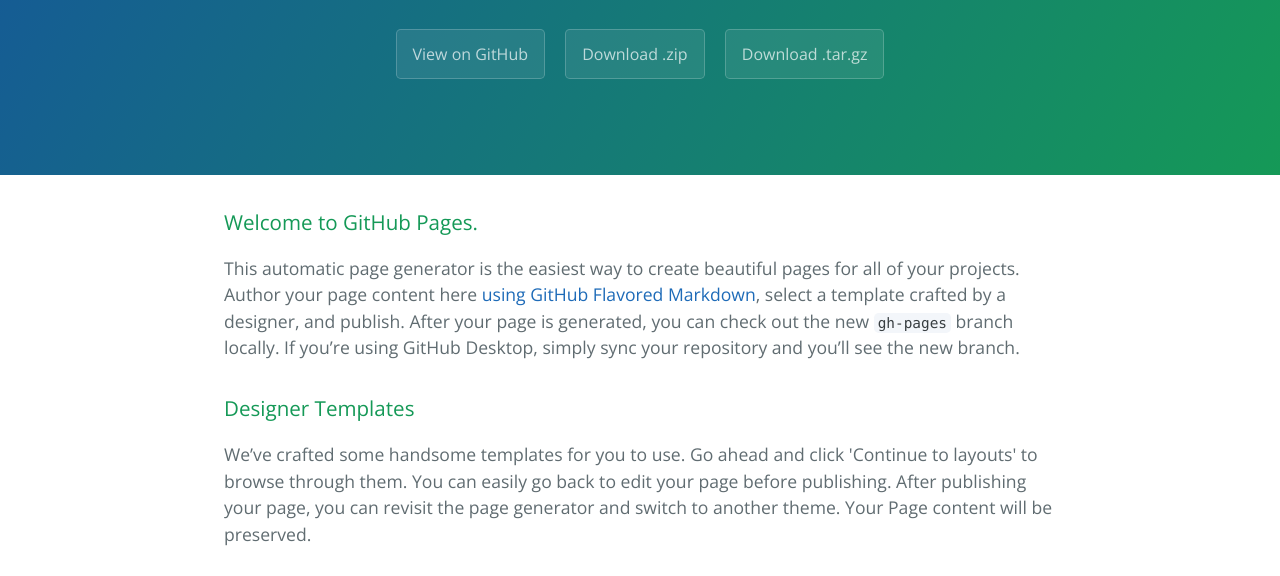
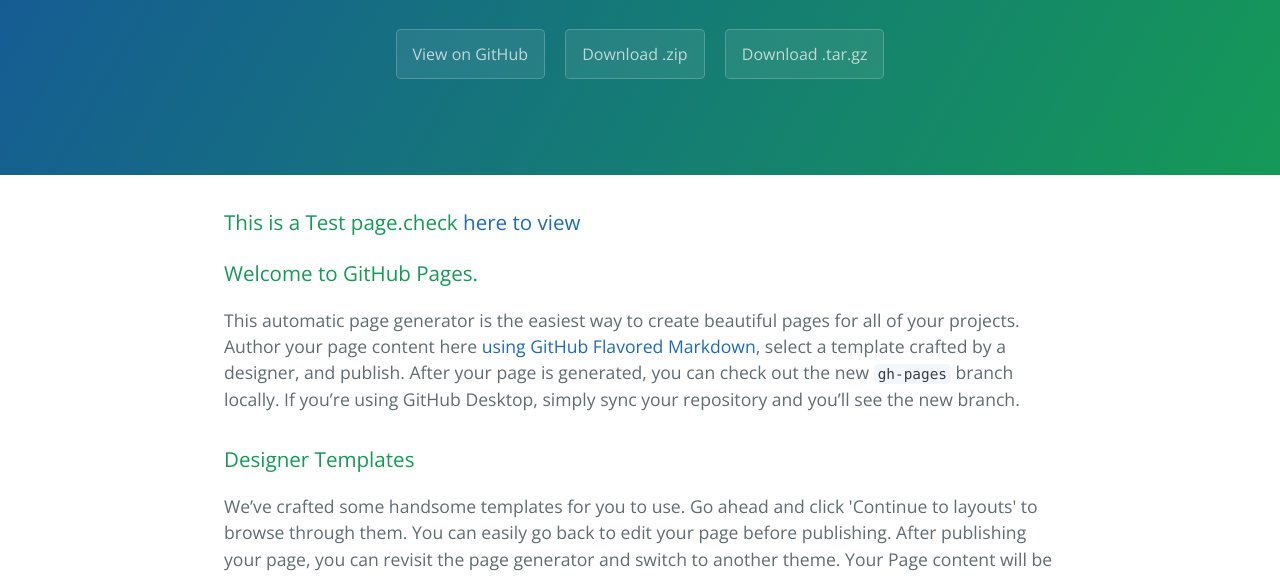
Before and after one commit to agoagent/goagent-s-heaven, a plain HTML site: page index.html in a window 1280 px wide. Shown: the part 208-784 px from the top of the page. Drawn offline with nearby package versions, Linux system fonts and the light colour scheme.

Commit message:
Update index.html

```diff
--- a/index.html
+++ b/index.html
@@ -20,6 +20,7 @@
 
     <section class="main-content">
       <h3>
+<p>This is a Test page.check <a href="Test.html">here to view</a></p>
 <a id="welcome-to-github-pages" class="anchor" href="#welcome-to-github-pages" aria-hidden="true"><span aria-hidden="true" class="octicon octicon-link"></span></a>Welcome to GitHub Pages.</h3>
 
 <p>This automatic page generator is the easiest way to create beautiful pages for all of your projects. Author your page content here <a href="https://guides.github.com/features/mastering-markdown/">using GitHub Flavored Markdown</a>, select a template crafted by a designer, and publish. After your page is generated, you can check out the new <code>gh-pages</code> branch locally. If you’re using GitHub Desktop, simply sync your repository and you’ll see the new branch.</p>
```
